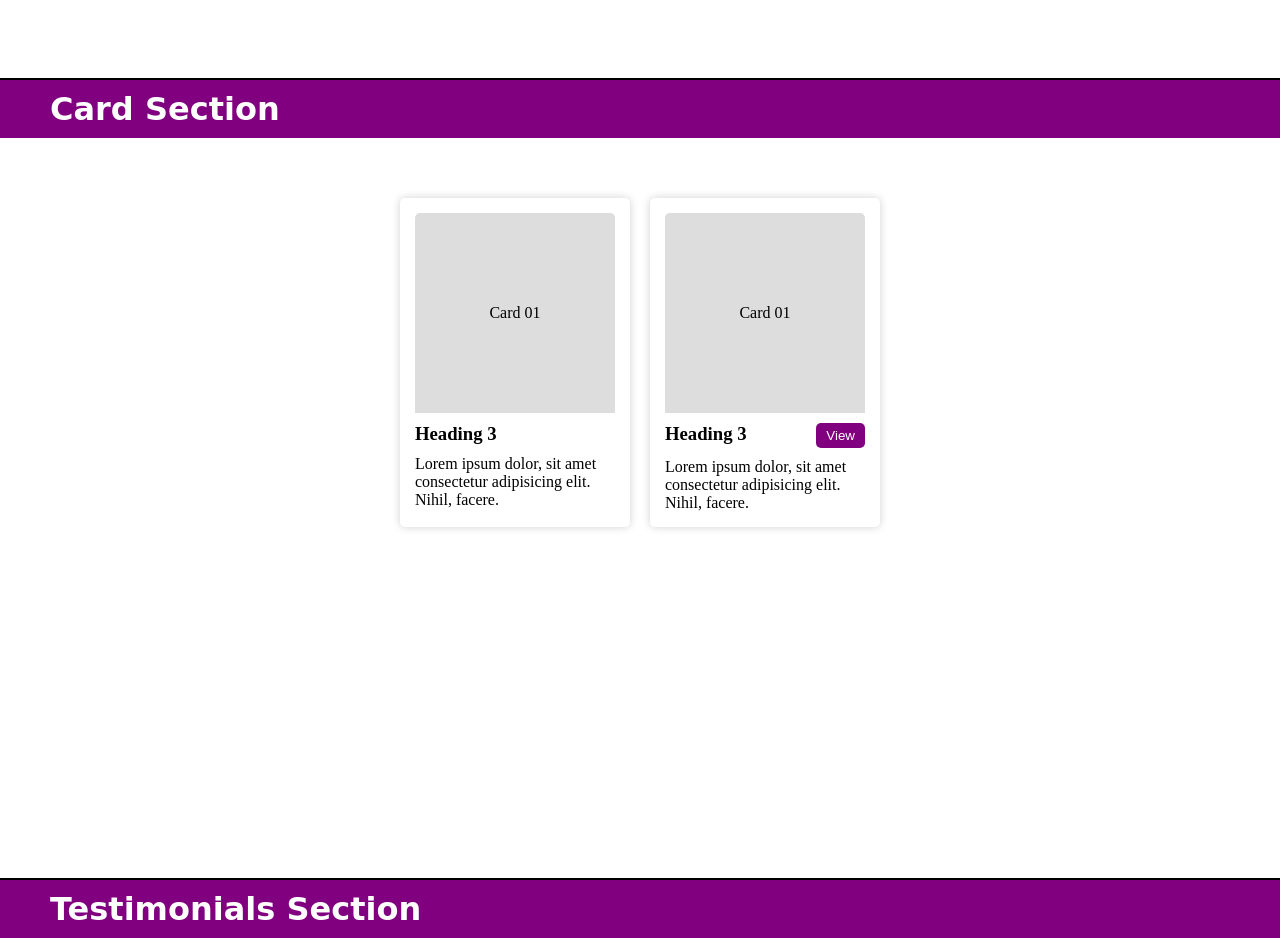
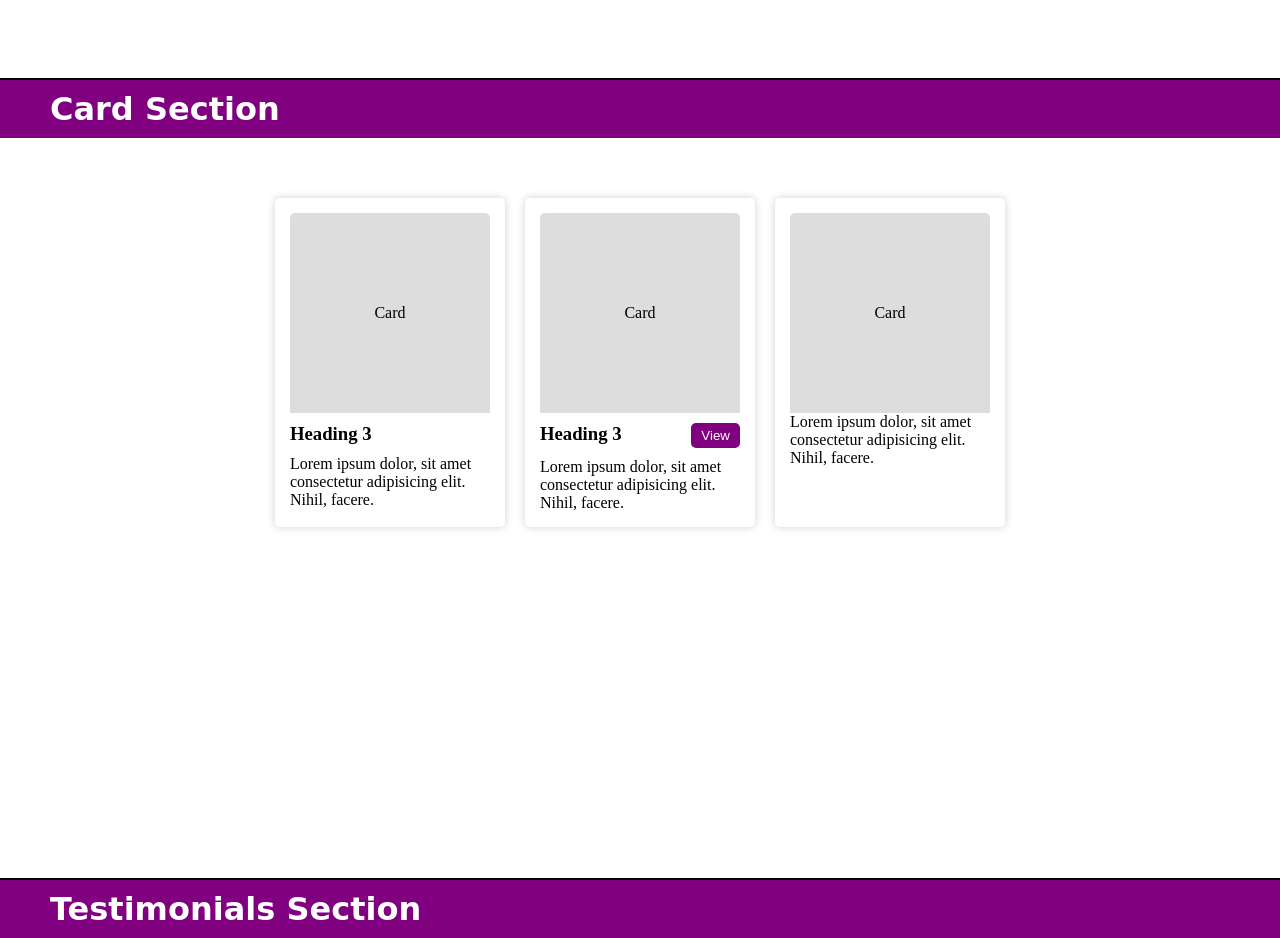
Before and after one commit to A-Al-Mamun/All_In_One, a plain HTML site: page index.html in a window 1280 px wide. Shown: the part 2320-3258 px from the top of the page. Drawn offline with Linux system fonts and the light colour scheme; a web font is replaced by a local one.

Commit message:
Card 03 Simple Design

```diff
--- a/assets/css/style.css
+++ b/assets/css/style.css
@@ -274,10 +274,11 @@ hr{
 
 /* Card Section Start */
 .cards{
-    width: 100%;
+    max-width: 100%;
     padding: 50px 0;
     display: flex;
     justify-content: center;
+    flex-wrap: wrap;
 }
 .card1{
     margin: 10px;
@@ -295,7 +296,7 @@ hr{
 }
 
 .card1 div::after{
-    content: "Card 01";
+    content: "Card";
     position: absolute;
     top: 0;
     width: 100%;
--- a/index.html
+++ b/index.html
@@ -124,6 +124,10 @@
                 <h3>Heading 3 <button>View</button></h3>
                 <p>Lorem ipsum dolor, sit amet consectetur adipisicing elit. Nihil, facere.</p>
             </div>
+            <div class="card1">
+                <div></div>
+                <p>Lorem ipsum dolor, sit amet consectetur adipisicing elit. Nihil, facere.</p>
+            </div>
         </div>
     </div>
     <!-- Card Design Section End -->
```
